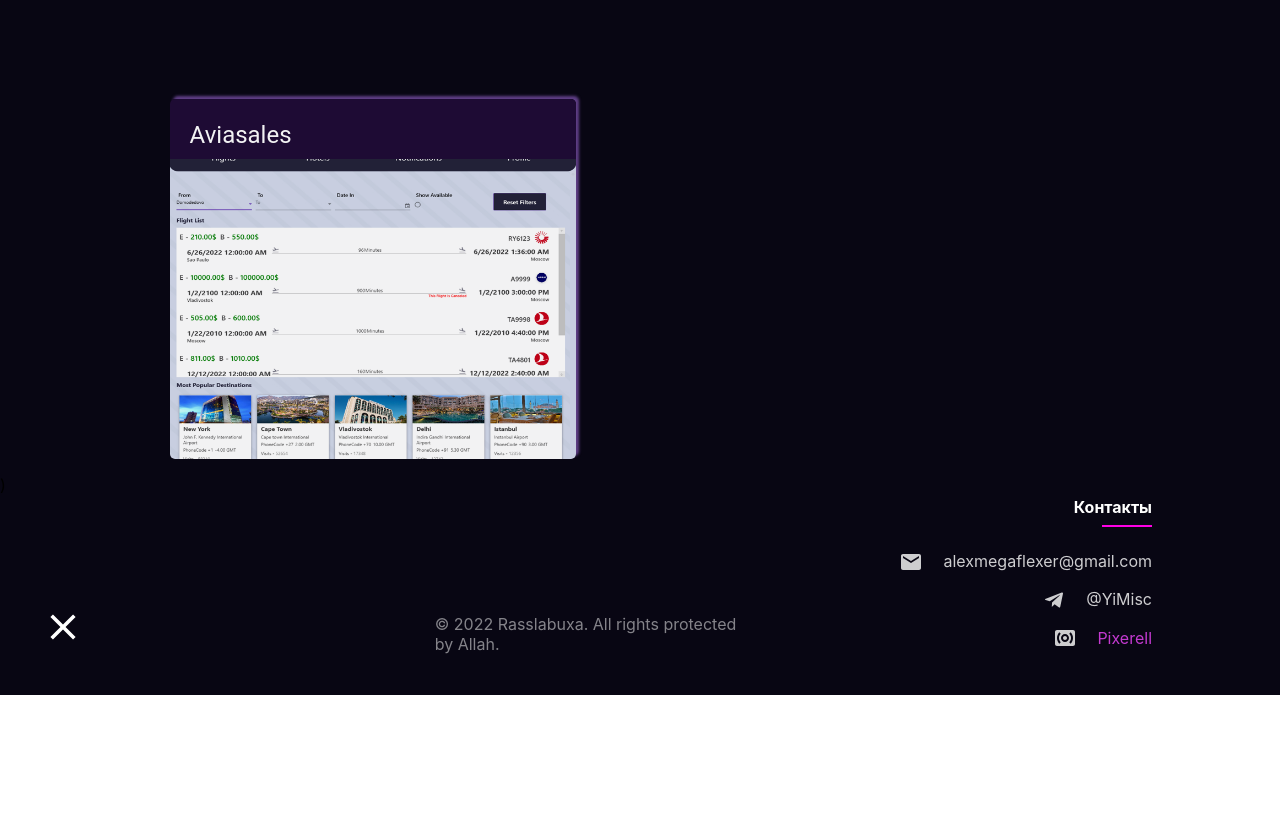
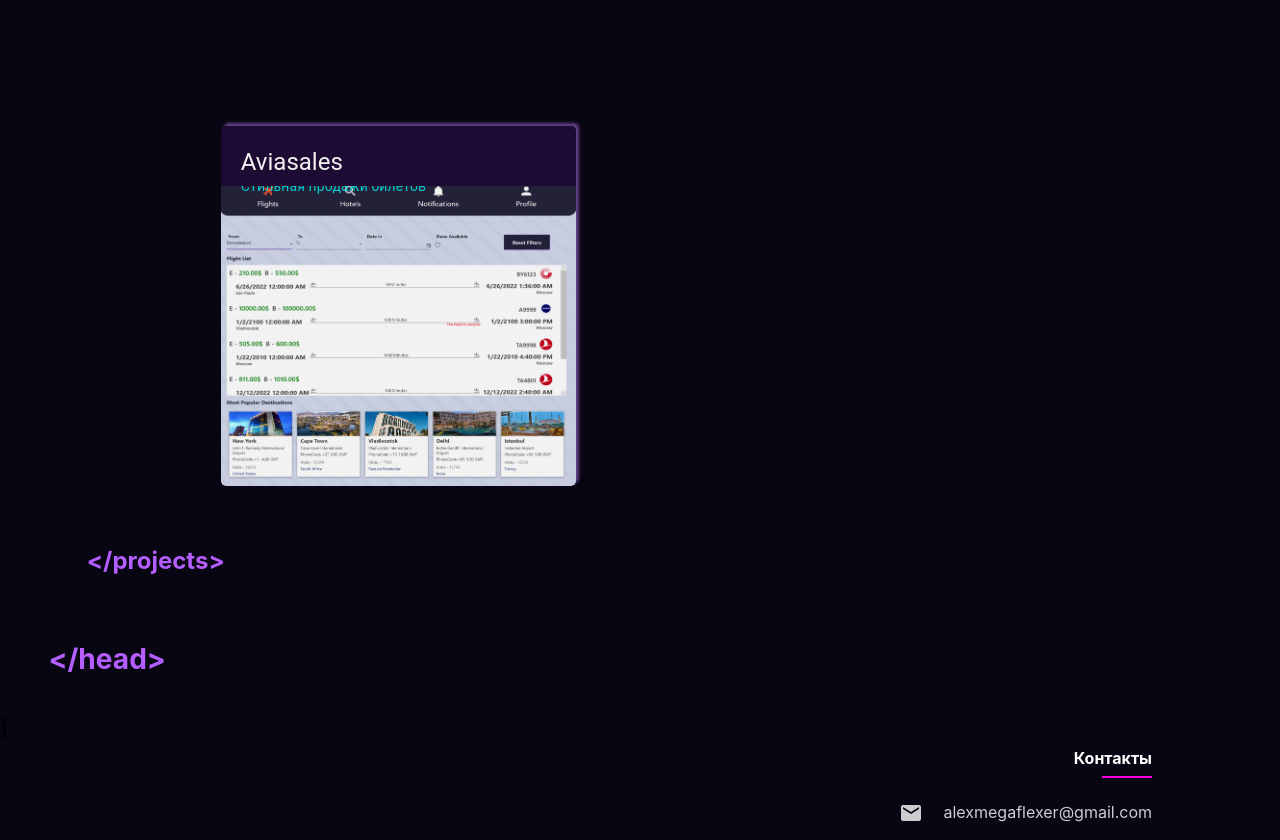
Before and after one commit to Pixerell/based-rep, a React app: page / in a window 1280 px wide. Shown: the part 1941-2781 px from the top of the page. Before the commit the page ends 2636 px from the top, so only its background shows below. Built offline with nearby package versions, Linux system fonts and the light colour scheme; data requests are answered from the project's data file.

Commit message:
BT-19 animation cards pt1

```diff
--- a/data/sitedb.json
+++ b/data/sitedb.json
@@ -7,6 +7,7 @@
           "projectLink" : "dummylink",
           "language" : "C#",
           "projectImg" : "projectImg/aviasalesImg.png",
+          "projectImg1" : "projectImg/aviasalesImg2.png",
           "id" : 1
         },
         {
@@ -16,6 +17,7 @@
           "projectLink" : "dummylink",
           "language" : "C#",
           "projectImg" : "projectImg/aviasalesImg.png",
+          "projectImg1" : "projectImg/aviasalesImg.png",
           "id" : 2
         },
         {
@@ -25,6 +27,7 @@
           "projectLink" : "dummylink",
           "language" : "C#",
           "projectImg" : "projectImg/aviasalesImg.png",
+          "projectImg1" : "projectImg/aviasalesImg.png",
           "id" : 3
         }
 
--- a/src/components/main-page/Content.scss
+++ b/src/components/main-page/Content.scss
@@ -9,11 +9,14 @@
     width: 100%;
     min-height: 1080px;
     height: 100% !important;
+    font-size: 1.5rem;
+    line-height: 1.55;
     background-color: var(--background-color);}
 
 .Base {
     display: flex;
     flex-direction: row;
+
     width: 100%;
 }
 
@@ -22,6 +25,11 @@
     flex-direction: column;
     width: 60%;
     color: white;
+}
+
+.Bottomclass {
+    margin-top: 40px;
+    width: 60%;
 }
 
 .HeadTitle {
@@ -39,9 +47,11 @@
 .HeadDescription {
     display: flex;
     flex-direction: column;
-    font-size: 1.5rem;
-    line-height: 1.55;
     align-self: center;
+}
+
+.BottomDescription {
+
 }
 
 .Codetextblock {
--- a/src/components/main-page/Content.tsx
+++ b/src/components/main-page/Content.tsx
@@ -56,7 +56,6 @@
 									<span className={'Tagtext'}>&lt;/body&gt;</span>
 									</p>
 								</span>
-
 								<span className={'Codetextblock1'}>
 									<h4 className={'TextParagraph'}>
 									<span className={'Tagtext'}>&lt;projects&gt;</span>
@@ -73,7 +72,7 @@
 						</div>
 					</div>
 					<div className={"cardWrapper"}>
-						<Box className={"boxCards"} padding={2} sx={{marginLeft: '12%', marginRight:'12%',}} >
+						<Box className={"boxCards"} padding={2} sx={{marginLeft: '16%', marginRight:'16%',}} >
 							<Grid container spacing={16} sx={{marginBottom: 0, width: 'auto', padding: 0}} >
 								{/* tslint:disable-next-line:typedef */}
 								{cardsN.map(cardN => (
@@ -83,6 +82,21 @@
 								))}
 							</Grid>
 						</Box>
+					</div>
+					<div className={'Bottomclass'}>
+						<div className={'BottomDescription'}>
+
+							<span className={'Codetextblock1'}>
+								<h4 className={'TextParagraph'}>
+									<span className={'Tagtext'}>&lt;/projects&gt;</span>
+								</h4>
+							</span>
+								<span className={'Codetextblock'}>
+								<h3 className={'TextParagraphBold'}>
+									<span className={'Tagtext'}>&lt;/head&gt;</span>
+								</h3>
+							</span>
+						</div>
 					</div>
 				</div>
 
--- a/src/components/main-page/projectCard/ProjectCard.scss
+++ b/src/components/main-page/projectCard/ProjectCard.scss
@@ -15,15 +15,89 @@
   padding: 0 0 0 0 !important;
 }
 
+.cardClass {
+  min-width: 330px;
+  opacity: 0.95;
+  padding: 0;
+  margin:0;
+}
+
 .cardContents {
   padding: 0 0 0 0 !important;
   margin: 20px 0 0 20px !important;
   color: white !important;
 }
 
+.cardMedia {
+  height: 300px;
+  width: 100%;
+}
+
+
+.contentWrapper {
+  position: relative;
+  overflow: hidden;
+}
+
 .smallDescText {
+  position: absolute;
+  color: cyan !important;
+  transform: translate(20px, -10px);
   opacity: 0.8;
+  z-index: 4;
 }
+
+.cardMediaOverlay {
+  position: absolute;
+  opacity: .9;
+  transform: translateY(-100%);
+  z-index: 3;
+}
+
+.blackTint {
+  margin: 0 0 0 0;
+  padding: 0 0 0 0;
+  background-color: black;
+  opacity: 0;
+  z-index: 5;
+
+}
+
+.cardClass:hover {
+  .cardMedia {
+    opacity: 0.1;
+    transition: 0.5s;
+  }
+
+ .cardMediaOverlay {
+    transform: translateY(0%);
+    transition: 0.01s ease-out cubic-bezier(0,.75,0,1);
+  }
+  .img {
+    opacity: 1;
+  }
+
+ .smallDescText {
+    translate: 20px 100px;
+  }
+}
+
+/*
+.cardClass:hover .cardMedia {
+  opacity: 0.1;
+  transition: 0.5s;
+}
+
+.cardClass:hover .cardMediaOverlay {
+  opacity: 1;
+  transform: translateY(0%);
+  transition: 0.1s ease-out cubic-bezier(0,.75,0,1);
+}
+
+.cardClass:hover .smallDescText {
+  translate: 20px 100px;
+}
+*/
 
 .cardActions {
   margin-left: 10px !important;
@@ -72,10 +146,41 @@
     width: 100%;
   }
 }
-/*
-                <CardActions className={'cardActions'}>
-                    <Link rel={'noreferrer'} target={'_blank'} to={card.projectLink}>
-                        <Button size="small">Ссылка</Button>
-                    </Link>
-                </CardActions>
- */
+
+.animate {
+  animation-name: afterHover;
+  animation-duration: 1s;
+}
+
+.animate1 {
+  animation-name: afterHoverTint;
+  animation-duration: 0.5s;
+  animation-fill-mode: forwards;
+  transition: ease-in cubic-bezier(0,.75,0,1);
+}
+
+@keyframes afterHover {
+  0% {
+    transform: translate(0px, 0px);
+  }
+
+  50% {
+    transform: translate(10px, -15px);
+    rotate: 3deg;
+  }
+  100% {
+    transform: translate(0px, 0px);
+  }
+
+}
+
+
+@keyframes afterHoverTint {
+  0%{
+  }
+  100% {
+    opacity: 0.8 ;
+    background-color: black;
+  }
+
+}
--- a/src/components/main-page/projectCard/ProjectCard.tsx
+++ b/src/components/main-page/projectCard/ProjectCard.tsx
@@ -1,22 +1,50 @@
 import {Card, CardContent, CardMedia, Typography} from '@mui/material'
+import React, {useState} from "react";
 import albumDefaultPhoto from "../../../workingImages/soundcloud_Icon.png";
 import './ProjectCard.scss'
 
 export default function ProjectCard({card}:any): JSX.Element {
+
+    const [isHovering, setIsHovering] = useState(false);
+
+    // tslint:disable-next-line:typedef
+    let hoverTimeout;
+
+    const handleMouseEnter: () => void = () => {
+        hoverTimeout = setTimeout(() => {
+            setIsHovering(true);
+            console.log("hover")
+        }, 450)
+    };
+
+    const handleMouseLeave: () => void = () => {
+        clearTimeout(hoverTimeout);
+        setIsHovering(false);
+        console.log("unhover")
+
+    };
+
+
     return (
         <div className="projectCard">
-            <Card elevation={2} className="cardClass" sx={{ minWidth: 380, opacity: 0.95, padding: 0, margin:0, }}  >
+            <Card elevation={2} className="cardClass" onMouseEnter={handleMouseEnter} onMouseLeave={handleMouseLeave}>
                 <div className="projectCardBody">
                     <CardContent className="cardContents">
                         <Typography gutterBottom variant="h5" component="div" >
                             {card.projectName}
                         </Typography>
                     </CardContent>
-                    <CardMedia className='cardMedia'
-                        sx={{ height: 300, width: '100%'  }}
-                        image={card.projectImg !== null ? card.projectImg : albumDefaultPhoto}
-                        title={card.projectName}
-                    />
+                    <div className='contentWrapper'>
+                        <Typography variant="body2" className={`smallDescText ${isHovering ? "animate" : ""}`}>
+                            {card.projectSmallDesc}
+                        </Typography>
+                        <span className={`cardMedia cardMediaOverlay blackTint ${isHovering ? "animate1" : ""}`} />
+                        <img alt="cover image card" className={`cardMedia cardMediaOverlay img ${isHovering ? "animate1" : ""}`} src={card.projectImg !== null ? card.projectImg : albumDefaultPhoto}/>
+                        <CardMedia className='cardMedia'
+                                   image={card.projectImg !== null ? card.projectImg : albumDefaultPhoto}
+                                   title={card.projectName}
+                        />
+                    </div>
                 </div>
             </Card>
         </div>
```
Also changed, not shown: public/projectImg/aviasalesImg2.png (added). Lines whose indentation alone changed are shown as unchanged.
